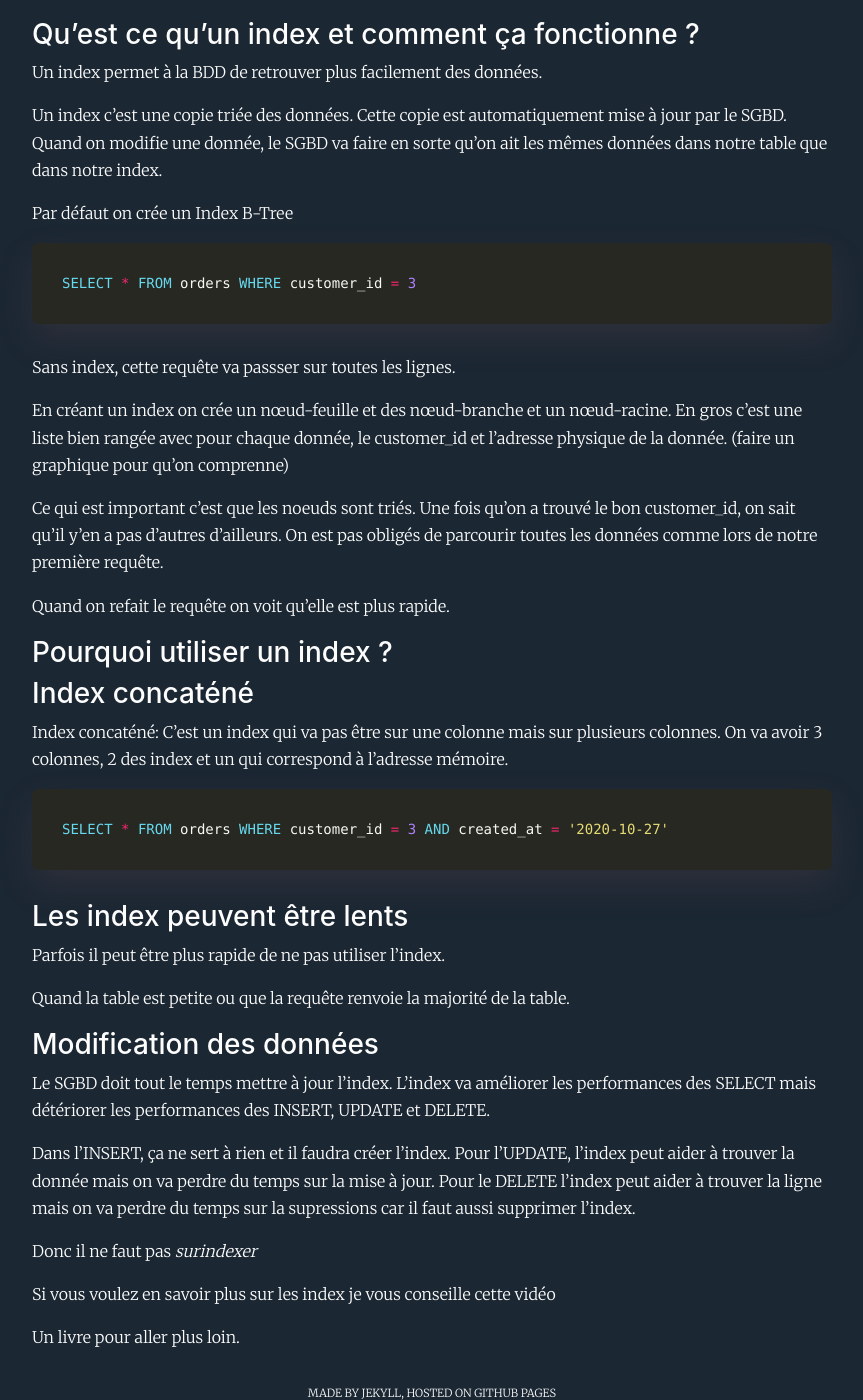
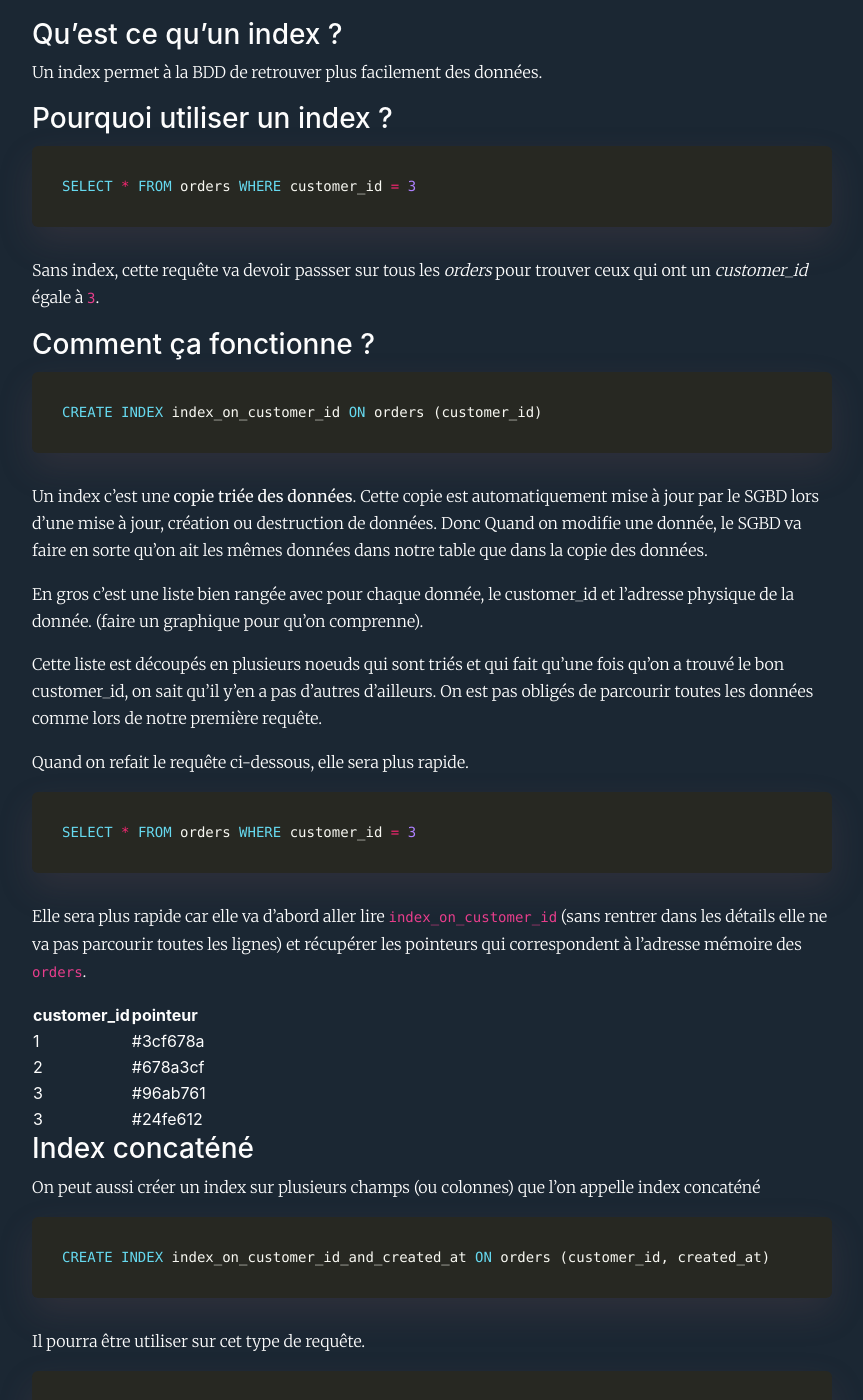
Before and after one commit to alexandrebk/alexandrebk.github.io, a Jekyll site: the page built from _posts/2022-05-13-les-index-en-sql.md, in a window 1280 px wide and 1400 px high, scrolled down 296 px. Shown: the whole window, without its empty margins (208-1071 px from the left). Built offline with Jekyll 4.4.1, drawn with Linux system fonts in a browser that asks for light colours; nearby versions of some CDN libraries; some of the changed text lies outside the part shown.

Commit message:
Update Post Index on SQL

````diff
--- a/_posts/2022-05-13-les-index-en-sql.md
+++ b/_posts/2022-05-13-les-index-en-sql.md
@@ -7,36 +7,57 @@ difficulty: 1
 status: draft
 ---
 
-En tant que dévoloppeur il faut savoir comment indexer ses données pour optimiser son SGBD (système de gestion de base de données).
+En tant que dévoloppeur web, il faut savoir indexer ses données pour optimiser son SGBD (système de gestion de base de données).
 
-### Qu'est ce qu'un index et comment ça fonctionne ?
+### Qu'est ce qu'un index ?
 
 Un index permet à la BDD de retrouver plus facilement des données.
 
-Un index c'est une copie triée des données. Cette copie est automatiquement mise à jour par le SGBD. Quand on modifie une donnée, le SGBD va faire en sorte qu'on ait les mêmes données dans notre table que dans notre index.
-
-Par défaut on crée un Index B-Tree
-
+### Pourquoi utiliser un index ?
 
 ```sql
 SELECT * FROM orders WHERE customer_id = 3
 ```
 
-Sans index, cette requête va passser sur toutes les lignes.
+Sans index, cette requête va devoir passser sur tous les *orders* pour trouver ceux qui ont un *customer_id* égale à `3`.
 
-En créant un index on crée un nœud-feuille et des nœud-branche et un nœud-racine. En gros c'est une liste bien rangée avec pour chaque donnée, le customer_id et l'adresse physique de la donnée. (faire un graphique pour qu'on comprenne)
+### Comment ça fonctionne ?
 
-Ce qui est important c'est que les noeuds sont triés. Une fois qu'on a trouvé le bon customer_id, on sait qu'il y'en a pas d'autres d'ailleurs. On est pas obligés de parcourir toutes les données comme lors de notre première requête.
+```sql
+CREATE INDEX index_on_customer_id ON orders (customer_id)
+```
 
-Quand on refait le requête on voit qu'elle est plus rapide.
+Un index c'est une **copie triée des données**. Cette copie est automatiquement mise à jour par le SGBD lors d'une mise à jour, création ou destruction de données. Donc Quand on modifie une donnée, le SGBD va faire en sorte qu'on ait les mêmes données dans notre table que dans la copie des données.
+
+En gros c'est une liste bien rangée avec pour chaque donnée, le customer_id et l'adresse physique de la donnée. (faire un graphique pour qu'on comprenne).
+
+Cette liste est découpés en plusieurs noeuds qui sont triés et qui fait qu'une fois qu'on a trouvé le bon customer_id, on sait qu'il y'en a pas d'autres d'ailleurs. On est pas obligés de parcourir toutes les données comme lors de notre première requête.
 
 
-### Pourquoi utiliser un index ?
+Quand on refait le requête ci-dessous, elle sera plus rapide.
 
+```sql
+SELECT * FROM orders WHERE customer_id = 3
+```
+
+Elle sera plus rapide car elle va d'abord aller lire `index_on_customer_id` (sans rentrer dans les détails elle ne va pas parcourir toutes les lignes) et récupérer les pointeurs qui correspondent à l'adresse mémoire des `orders`.
+
+| customer_id | pointeur |
+|-------------|----------|
+|     1       | #3cf678a |
+|     2       | #678a3cf |
+|     3       | #96ab761 |
+|     3       | #24fe612 |
 
 ### Index concaténé
 
-Index concaténé: C'est un index qui va pas être sur une colonne mais sur plusieurs colonnes. On va avoir 3 colonnes, 2 des index et un qui correspond à l'adresse mémoire.
+On peut aussi créer un index sur plusieurs champs (ou colonnes) que l'on appelle index concaténé
+
+```sql
+CREATE INDEX index_on_customer_id_and_created_at ON orders (customer_id, created_at)
+```
+
+Il pourra être utiliser sur cet type de requête.
 
 ```sql
 SELECT * FROM orders WHERE customer_id = 3 AND created_at = '2020-10-27'
@@ -44,22 +65,28 @@ SELECT * FROM orders WHERE customer_id = 3 AND created_at = '2020-10-27'
 
 ### Les index peuvent être lents
 
-Parfois il peut être plus rapide de ne pas utiliser l'index.
+Parfois il peut être plus rapide de ne pas utiliser les index. Par exemple quand la table est petite ou que la requête renvoie la majorité de la table.
 
-Quand la table est petite ou que la requête renvoie la majorité de la table.
+Mais pas de panique, le *query planner* de votre SGBD va lui-même choisir s'il est plus rapide de requêter directement la table au lieu de d'abord passer par l'index.
 
-### Modification des données
+Ce qui est aussi coûteux en temps c'est que le SGBD doit tout le temps mettre à jour l'index quand vous faites du `INSERT`, `UPDATE` ou `DELETE`.
 
-Le SGBD doit tout le temps mettre à jour l'index.
-L'index va améliorer les performances des SELECT mais détériorer les performances des INSERT, UPDATE et DELETE.
+Donc l'index va améliorer les performances des SELECT mais détériorer les performances des INSERT, UPDATE et DELETE.
 
-Dans l'INSERT, ça ne sert à rien et il faudra créer l'index. Pour l'UPDATE, l'index peut aider à trouver la donnée mais on va perdre du temps sur la mise à jour. Pour le DELETE l'index peut aider à trouver la ligne mais on va perdre du temps sur la supressions car il faut aussi supprimer l'index.
+Pour l'UPDATE, l'index peut aider à trouver la donnée mais on va perdre du temps sur la mise à jour. Pour le DELETE l'index peut aider à trouver la ligne mais on va perdre du temps sur la supressions car il faut aussi supprimer l'index.
 
-Donc il ne faut pas *surindexer*
+Donc attention à ne pas *surindexer*
 
+### Les index dans Rails
 
+Lorsque vous créer une référence à une autre table, Rails va automatiquement créer un index.
 
-Si vous voulez en savoir plus sur les index je vous conseille [cette vidéo](https://www.youtube.com/watch?v=bo5j9xgiF48&t=15s&ab_channel=DevoxxFR)
+Si vous souhaitez créer un index vous même il faudra générer une migration pour ajouter
 
+```ruby
+add_index :orders, :customer_id
+```
 
-Un [livre](https://www.amazon.de/gp/product/3950307826/) pour aller plus loin.
+### Pour aller plus loin
+
+Si vous voulez en savoir plus sur les index, je vous recommande <a href="https://www.youtube.com/watch?v=bo5j9xgiF48&t=15s&ab_channel=DevoxxFR" class="underlined" target="_blank">cette vidéo</a> et ce <a href="https://www.amazon.de/gp/product/3950307826/" class="underlined" target="_blank">livre</a>.
````
Also changed, not shown: cheat_sheets/rails.md (+2 -1 lines), Readme.md.
